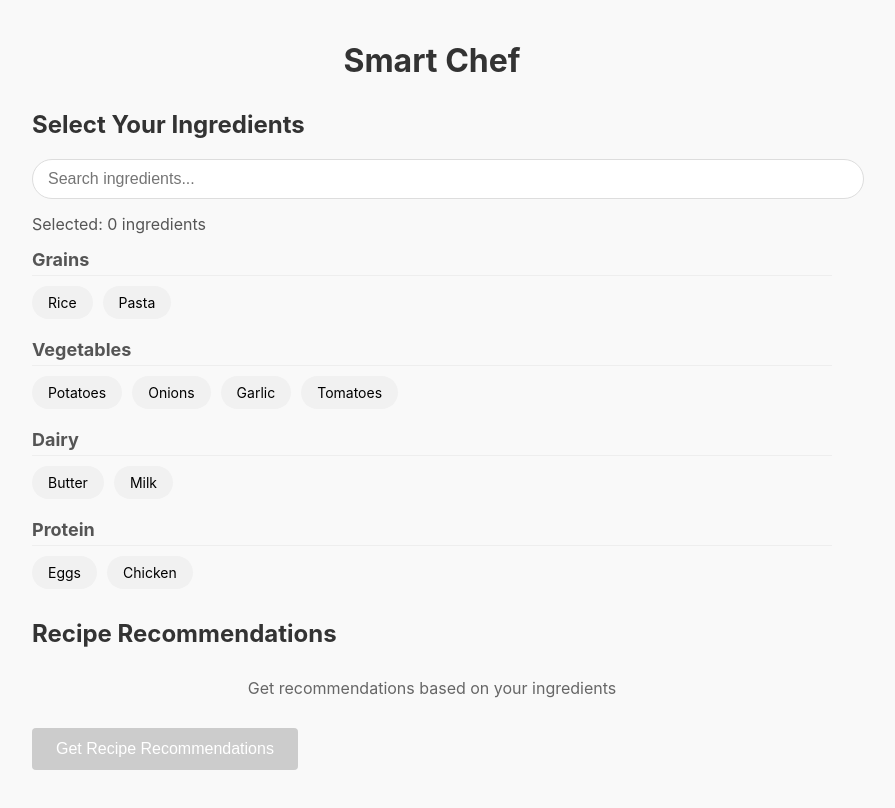
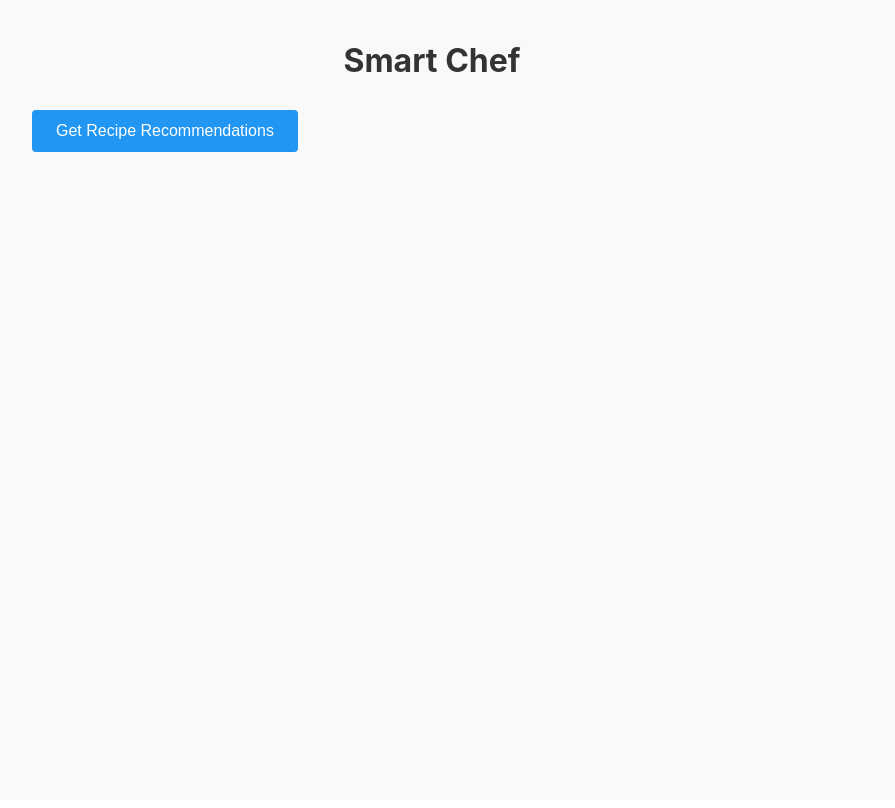
Before and after one commit to oskarjiang/smartchef, a React (Create React App) app: page / in a window 1280 px wide. Shown: the top 808 px of the page, without its empty margins (208-1103 px from the left). Built offline with nearby package versions, Linux system fonts and the light colour scheme.

Commit message:
Remove inputs

```diff
--- a/public/ingredients.json
+++ b/public/ingredients.json
@@ -3,52 +3,62 @@
     {
       "id": 1,
       "name": "Rice",
-      "category": "Grains"
+      "category": "Grains",
+      "quantity": "2 cups"
     },
     {
       "id": 2,
       "name": "Pasta",
-      "category": "Grains"
+      "category": "Grains",
+      "quantity": "1 box"
     },
     {
       "id": 3,
       "name": "Potatoes",
-      "category": "Vegetables"
+      "category": "Vegetables",
+      "quantity": "5 medium"
     },
     {
       "id": 4,
       "name": "Butter",
-      "category": "Dairy"
+      "category": "Dairy",
+      "quantity": "250g"
     },
     {
       "id": 5,
       "name": "Milk",
-      "category": "Dairy"
+      "category": "Dairy",
+      "quantity": "1 liter"
     },
     {
       "id": 6,
       "name": "Eggs",
-      "category": "Protein"
+      "category": "Protein",
+      "quantity": "12"
     },
     {
       "id": 7,
       "name": "Chicken",
-      "category": "Protein"
+      "category": "Protein",
+      "quantity": "500g"
     },
     {
       "id": 8,
       "name": "Onions",
-      "category": "Vegetables"
+      "category": "Vegetables",
+      "quantity": "3"
     },
     {
       "id": 9,
       "name": "Garlic",
-      "category": "Vegetables"
+      "category": "Vegetables",
+      "quantity": "1 bulb"
     },
     {
       "id": 10,
       "name": "Tomatoes",
-      "category": "Vegetables"
+      "category": "Vegetables",
+      "quantity": "4"
     }
   ]
 }
--- a/src/App.tsx
+++ b/src/App.tsx
@@ -1,4 +1,3 @@
-import React from "react";
 import "./App.css";
 import SmartChef from "./components/SmartChef";
 import "./components/SmartChef.css";
--- a/src/components/SmartChef.css
+++ b/src/components/SmartChef.css
@@ -21,25 +21,32 @@ h1 {
   margin-bottom: 30px;
 }
 
-.ingredients-list {
+.ingredients-header {
   display: flex;
-  flex-wrap: wrap;
-  gap: 10px;
-  margin-bottom: 20px;
+  justify-content: space-between;
+  align-items: center;
+  margin-bottom: 15px;
 }
 
-.ingredient-item {
-  padding: 8px 16px;
-  border-radius: 20px;
-  background-color: #f1f1f1;
+.ingredients-content {
+  border: 1px solid #eee;
+  border-radius: 8px;
+  padding: 15px;
+  margin-bottom: 20px;
+  background-color: #fafafa;
+}
+
+.toggle-button {
+  padding: 6px 12px;
+  background-color: #f0f0f0;
+  border: 1px solid #ddd;
+  border-radius: 4px;
   cursor: pointer;
-  transition: all 0.2s ease;
   font-size: 14px;
 }
 
-.ingredient-item.selected {
-  background-color: #4caf50;
-  color: white;
+.toggle-button:hover {
+  background-color: #e5e5e5;
 }
 
 .ingredient-category {
@@ -47,42 +54,25 @@ h1 {
 }
 
 .ingredient-category h3 {
-  margin: 10px 0;
+  margin: 15px 0 10px;
   color: #555;
   font-size: 18px;
   border-bottom: 1px solid #eee;
   padding-bottom: 5px;
 }
 
-.search-box {
-  margin-bottom: 15px;
+.ingredients-list {
+  padding-left: 20px;
 }
 
-.search-box input {
-  width: 100%;
-  padding: 10px 15px;
-  border-radius: 20px;
-  border: 1px solid #ddd;
-  font-size: 16px;
-  outline: none;
-  transition: border-color 0.3s ease;
+.ingredient-name {
+  font-weight: 500;
+  margin-right: 5px;
 }
 
-.search-box input:focus {
-  border-color: #2196f3;
-}
-
-.selected-count {
-  margin-bottom: 15px;
-  font-size: 16px;
-  color: #555;
-}
-
-.no-ingredients {
-  text-align: center;
-  padding: 20px;
+.ingredient-quantity {
   color: #666;
-  font-style: italic;
+  font-size: 14px;
 }
 
 .recommend-button {
--- a/src/components/SmartChef.tsx
+++ b/src/components/SmartChef.tsx
@@ -4,13 +4,9 @@ import { getRecipeRecommendations } from "../services/recipeService";
 
 const SmartChef: React.FC = () => {
   const [ingredients, setIngredients] = useState<Ingredient[]>([]);
-  const [selectedIngredients, setSelectedIngredients] = useState<Ingredient[]>(
-    []
-  );
   const [recommendedDishes, setRecommendedDishes] = useState<Dish[]>([]);
   const [loading, setLoading] = useState<boolean>(false);
   const [error, setError] = useState<string | null>(null);
-  const [searchTerm, setSearchTerm] = useState<string>("");
 
   // Fetch ingredients from JSON file
   useEffect(() => {
@@ -28,21 +24,10 @@ const SmartChef: React.FC = () => {
     fetchIngredients();
   }, []);
 
-  // Toggle ingredient selection
-  const toggleIngredient = (ingredient: Ingredient) => {
-    if (selectedIngredients.some((item) => item.id === ingredient.id)) {
-      setSelectedIngredients(
-        selectedIngredients.filter((item) => item.id !== ingredient.id)
-      );
-    } else {
-      setSelectedIngredients([...selectedIngredients, ingredient]);
-    }
-  };
-
-  // Get recipe recommendations
+  // Get recipe recommendations using all ingredients from the JSON file
   const getRecommendations = async () => {
-    if (selectedIngredients.length === 0) {
-      setError("Please select at least one ingredient");
+    if (ingredients.length === 0) {
+      setError("No ingredients available");
       return;
     }
 
@@ -50,11 +35,11 @@ const SmartChef: React.FC = () => {
     setError(null);
 
     try {
-      const dishes = await getRecipeRecommendations(selectedIngredients);
+      const dishes = await getRecipeRecommendations(ingredients);
       setRecommendedDishes(dishes);
 
       if (dishes.length === 0) {
-        setError("No recipes found with selected ingredients");
+        setError("No recipes found with available ingredients");
       }
     } catch (err) {
       setError("Failed to get recipe recommendations");
@@ -63,14 +48,10 @@ const SmartChef: React.FC = () => {
       setLoading(false);
     }
   };
-  // Filter ingredients based on search term
-  const filteredIngredients = ingredients.filter((ingredient) =>
-    ingredient.name.toLowerCase().includes(searchTerm.toLowerCase())
-  );
 
-  // Group ingredients by category
+  // Group ingredients by category for display
   const groupedIngredients: { [key: string]: Ingredient[] } = {};
-  filteredIngredients.forEach((ingredient) => {
+  ingredients.forEach((ingredient) => {
     if (!groupedIngredients[ingredient.category]) {
       groupedIngredients[ingredient.category] = [];
     }
@@ -80,59 +61,11 @@ const SmartChef: React.FC = () => {
   return (
     <div className="smart-chef">
       <h1>Smart Chef</h1>
-
-      {/* Ingredients Selection */}
-      <div className="ingredients-section">
-        <h2>Select Your Ingredients</h2>
-        <div className="search-box">
-          <input
-            type="text"
-            placeholder="Search ingredients..."
-            value={searchTerm}
-            onChange={(e) => setSearchTerm(e.target.value)}
-          />
-        </div>
-        <div className="selected-count">
-          Selected: {selectedIngredients.length} ingredient
-          {selectedIngredients.length !== 1 ? "s" : ""}
-        </div>
-
-        {Object.entries(groupedIngredients).map(
-          ([category, categoryIngredients]) => (
-            <div key={category} className="ingredient-category">
-              <h3>{category}</h3>
-              <div className="ingredients-list">
-                {categoryIngredients.map((ingredient) => (
-                  <div
-                    key={ingredient.id}
-                    className={`ingredient-item ${
-                      selectedIngredients.some(
-                        (item) => item.id === ingredient.id
-                      )
-                        ? "selected"
-                        : ""
-                    }`}
-                    onClick={() => toggleIngredient(ingredient)}
-                  >
-                    {ingredient.name}
-                  </div>
-                ))}
-              </div>
-            </div>
-          )
-        )}
-
-        {filteredIngredients.length === 0 && (
-          <div className="no-ingredients">
-            No ingredients found matching "{searchTerm}"
-          </div>
-        )}
-      </div>
-
       {/* Recipe Recommendations */}
       <div className="recommendations-section">
+        {recommendedDishes.length > 0 ? (
+          <>
             <h2>Recipe Recommendations</h2>
-        {recommendedDishes.length > 0 ? (
             <div className="dishes-list">
               {recommendedDishes.map((dish, index) => (
                 <div key={index} className="dish-card">
@@ -149,12 +82,9 @@ const SmartChef: React.FC = () => {
                 </div>
               ))}
             </div>
+          </>
         ) : (
-          <div className="no-recommendations">
-            {!error &&
-              !loading &&
-              "Get recommendations based on your ingredients"}
-          </div>
+          <></>
         )}
 
         {loading && <div className="loading">Loading recommendations...</div>}
@@ -163,7 +93,7 @@ const SmartChef: React.FC = () => {
         <button
           className="recommend-button"
           onClick={getRecommendations}
-          disabled={loading || selectedIngredients.length === 0}
+          disabled={loading || ingredients.length === 0}
         >
           {loading
             ? "Getting Recommendations..."
--- a/src/types/index.ts
+++ b/src/types/index.ts
@@ -2,6 +2,7 @@ export interface Ingredient {
   id: number;
   name: string;
   category: string;
+  quantity: string;
 }
 
 export interface IngredientsData {
```
Lines whose indentation alone changed are shown as unchanged.
